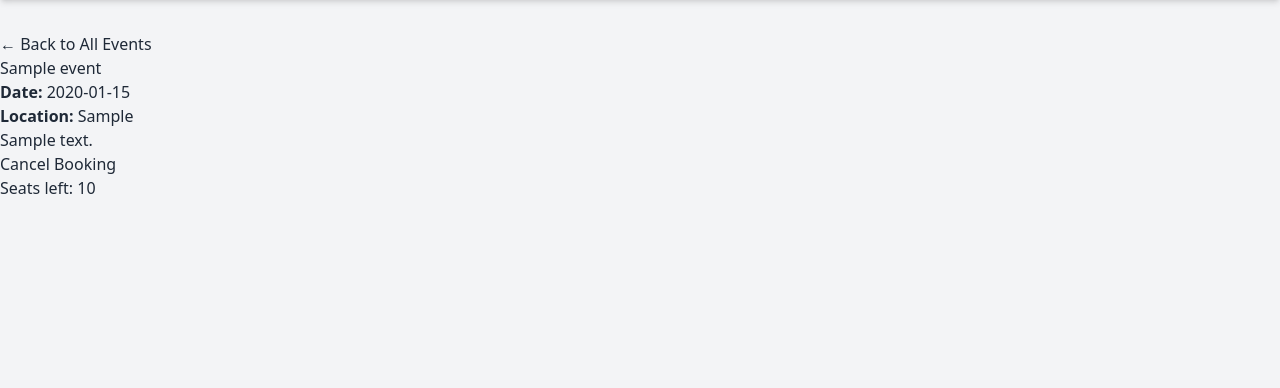
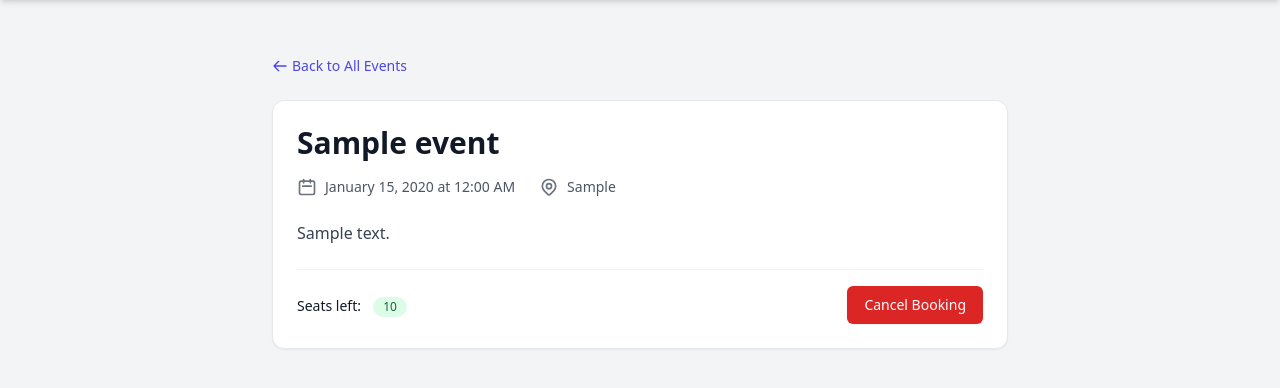
Before and after one commit to luckykhan01/eventbookingsystem, a Flask app: page /event/1 in a window 1280 px wide. Shown: the part 68-456 px from the top of the page. Run offline with Flask 3, Linux system fonts and the light colour scheme; a user stored in the database is signed in; tables that the repository leaves empty hold one stand-in row (values such as "Sample post"); some libraries are stand-ins or nearby versions.

Commit message:
Added design to each Event detail

```diff
--- a/app/templates/event_detail.html
+++ b/app/templates/event_detail.html
@@ -1,29 +1,79 @@
 {% extends "base.html" %}
 
 {% block content %}
-    <p><a href="{{ url_for('events') }}">← Back to All Events</a></p>
+<div class="max-w-3xl mx-auto px-4 py-6">
+    <!-- go back -->
+    <a href="{{ url_for('events') }}"
+       class="inline-flex items-center text-sm font-medium text-indigo-600 hover:text-indigo-800 mb-6 transition-colors duration-200">
+        <svg xmlns="http://www.w3.org/2000/svg" class="h-4 w-4 mr-1" fill="none" viewBox="0 0 24 24" stroke="currentColor">
+            <path stroke-linecap="round" stroke-linejoin="round" stroke-width="2" d="M10 19l-7-7m0 0l7-7m-7 7h18" />
+        </svg>
+        Back to All Events
+    </a>
 
-    <h1>{{ event.title }}</h1>
-    <p><strong>Date:</strong> {{ event.date }}</p>
-    <p><strong>Location:</strong> {{ event.location }}</p>
-    <p>{{ event.description }}</p>
+    <!-- Event card -->
+    <div class="bg-white rounded-xl shadow-sm border border-gray-200 overflow-hidden">
+        <div class="p-6">
+            <h1 class="text-2xl md:text-3xl font-bold text-gray-900 mb-4">{{ event.title }}</h1>
 
+            <div class="flex flex-col sm:flex-row sm:items-center text-gray-600 text-sm mb-6 space-y-2 sm:space-y-0 sm:space-x-6">
+                <div class="flex items-center">
+                    <svg xmlns="http://www.w3.org/2000/svg" class="h-5 w-5 mr-2 text-gray-500" fill="none" viewBox="0 0 24 24" stroke="currentColor">
+                        <path stroke-linecap="round" stroke-linejoin="round" stroke-width="2" d="M8 7V3m8 4V3m-9 8h10M5 21h14a2 2 0 002-2V7a2 2 0 00-2-2H5a2 2 0 00-2 2v12a2 2 0 002 2z" />
+                    </svg>
+                    <span>{{ event.date.strftime('%B %d, %Y at %I:%M %p') if event.date else 'Date/Time TBD' }}</span>
+                </div>
+                <div class="flex items-center">
+                    <svg xmlns="http://www.w3.org/2000/svg" class="h-5 w-5 mr-2 text-gray-500" fill="none" viewBox="0 0 24 24" stroke="currentColor">
+                        <path stroke-linecap="round" stroke-linejoin="round" stroke-width="2" d="M17.657 16.657L13.414 20.9a1.998 1.998 0 01-2.827 0l-4.244-4.243a8 8 0 1111.314 0z" />
+                        <path stroke-linecap="round" stroke-linejoin="round" stroke-width="2" d="M15 11a3 3 0 11-6 0 3 3 0 016 0z" />
+                    </svg>
+                    <span>{{ event.location or 'Location TBD' }}</span>
+                </div>
+            </div>
+
+            {% if event.description %}
+            <div class="prose prose-indigo max-w-none mb-6">
+                <p class="text-gray-700">{{ event.description }}</p>
+            </div>
+            {% endif %}
+
+            <!-- Action -->
+            <div class="flex flex-col sm:flex-row sm:items-center sm:justify-between pt-4 border-t border-gray-100">
+                <div class="mb-4 sm:mb-0">
+                    <span class="text-sm font-medium text-gray-900">Seats left:</span>
+                    <span class="ml-2 inline-flex items-center px-2.5 py-0.5 rounded-full text-xs font-medium {% if event.seats_left > 5 %}bg-green-100 text-green-800 {% elif event.seats_left > 0 %}bg-yellow-100 text-yellow-800 {% else %}bg-red-100 text-red-800 {% endif %}">
+                        {{ event.seats_left }}
+                    </span>
+                </div>
+
+                <div>
                     {% if is_booked %}
                         <form action="{{ url_for('cancel_booking', event_id=event.event_id) }}" method="post">
-        <button type="submit">Cancel Booking</button>
+                            <button type="submit"
+                                    class="inline-flex items-center px-4 py-2 border border-transparent text-sm font-medium rounded-md shadow-sm text-white bg-red-600 hover:bg-red-700 focus:outline-none focus:ring-2 focus:ring-offset-2 focus:ring-red-500 transition-colors duration-200">
+                                Cancel Booking
+                            </button>
                         </form>
                     {% else %}
+                        {% if event.seats_left > 0 %}
                             <form action="{{ url_for('book_event', event_id=event.event_id) }}" method="post">
-        <button type="submit">Book Event</button>
+                                <button type="submit"
+                                        class="inline-flex items-center px-4 py-2 border border-transparent text-sm font-medium rounded-md shadow-sm text-white bg-indigo-600 hover:bg-indigo-700 focus:outline-none focus:ring-2 focus:ring-offset-2 focus:ring-indigo-500 transition-colors duration-200">
+                                    Book Event
+                                </button>
                             </form>
+                        {% else %}
+                             <button type="button" disabled
+                                    class="inline-flex items-center px-4 py-2 border border-transparent text-sm font-medium rounded-md shadow-sm text-white bg-gray-400 cursor-not-allowed">
+                                    Event Full
+                            </button>
                         {% endif %}
-    <p>Seats left: {{ event.seats_left }}</p>
+                    {% endif %}
+                </div>
+            </div>
+        </div>
+    </div>
 
-{#    {% if prev_event_id %}#}
-{#        <a href="{{ url_for('event_detail', event_id=prev_event_id) }}">← Previous Event</a>#}
-{#    {% endif %}#}
-{##}
-{#    {% if next_event_id %}#}
-{#        <a href="{{ url_for('event_detail', event_id=next_event_id) }}" style="margin-left: 10px;">Next Event →</a>#}
-{#    {% endif %}#}
+</div>
 {% endblock %}
```
Also changed, not shown: app.db. Lines whose indentation alone changed are shown as unchanged.
